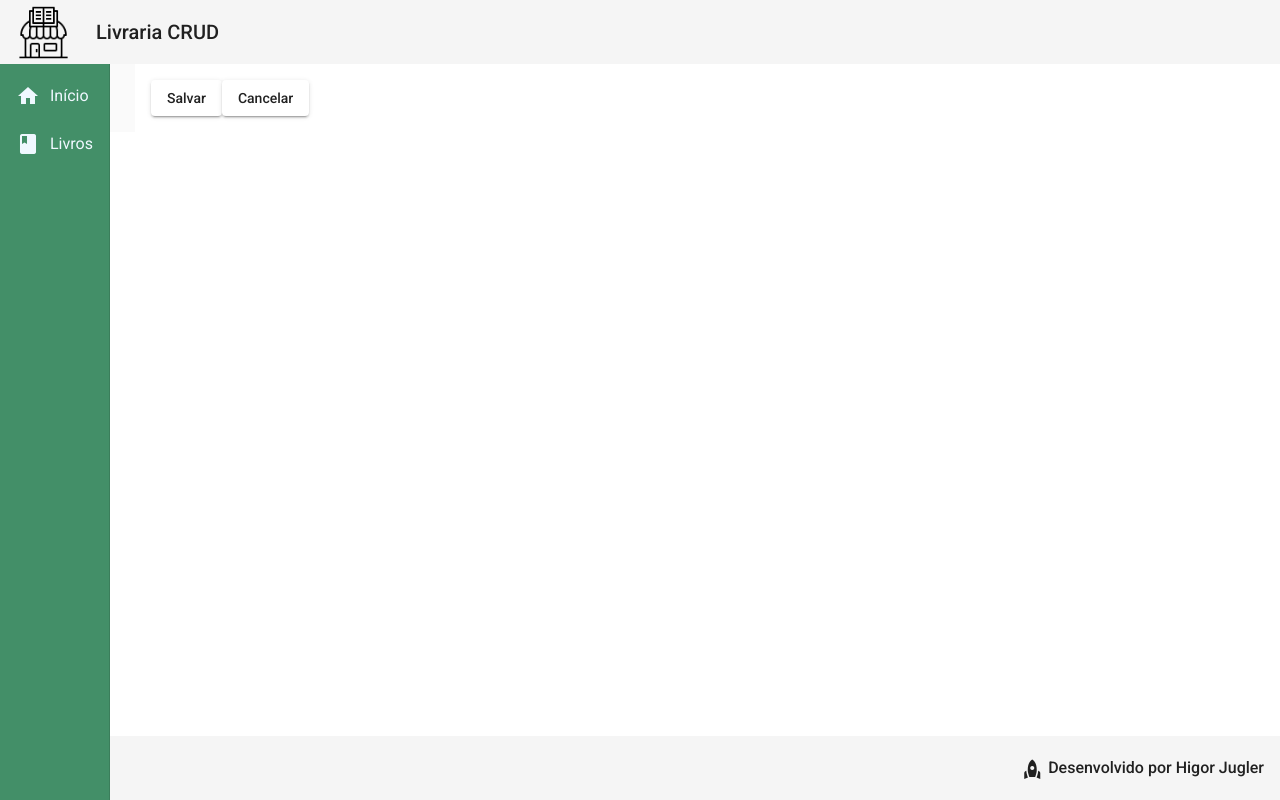
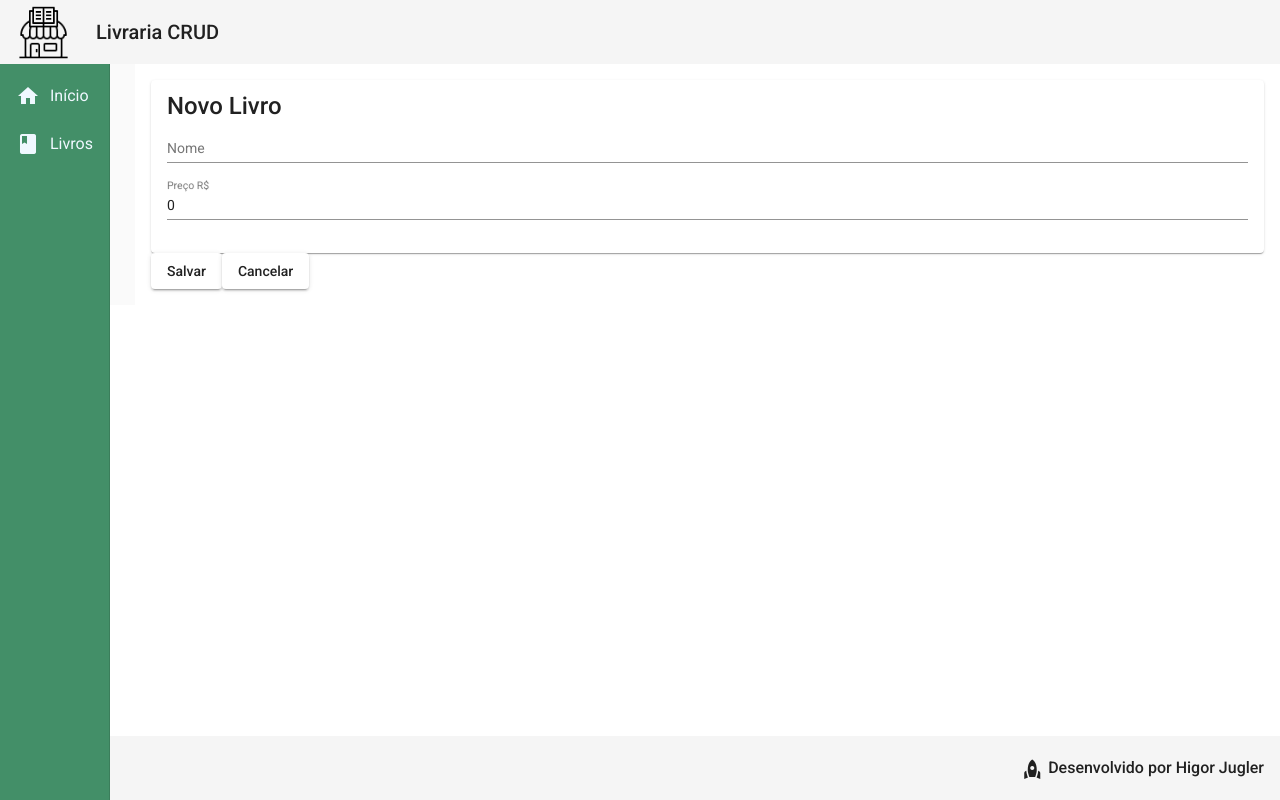
Before and after one commit to higor-jugler/livraria-crud, an Angular app in the folder frontend/: page /products/create in a window 1280 px wide. Built offline with nearby package versions, Linux system fonts and the light colour scheme.

Commit message:
Implementado formulario para cadastrar livro

```diff
--- a/frontend/src/app/components/product/product-create/product-create.component.css
+++ b/frontend/src/app/components/product/product-create/product-create.component.css
@@ -0,0 +1,4 @@
+form {
+    display: flex;
+    flex-direction: column;
+}
--- a/frontend/src/app/components/product/product-create/product-create.component.html
+++ b/frontend/src/app/components/product/product-create/product-create.component.html
@@ -1,2 +1,15 @@
+<mat-card>
+    <mat-card-title>Novo Livro</mat-card-title>
+    <form>
+        <mat-form-field>
+            <input matInput placeholder="Nome"
+            [(ngModel)]="product.name" name="name">
+        </mat-form-field>
+        <mat-form-field>
+            <input matInput placeholder="Preço R$"
+            [(ngModel)]="product.price" name="price">
+        </mat-form-field>
+    </form>
+</mat-card>
 <button mat-raised-button (click)="save()">Salvar</button>
 <button mat-raised-button (click)="cancel()">Cancelar</button>
```
Also changed, not shown: frontend/src/app/app.module.ts (+9 -1 lines), 1 other file (tests, documents, lock files or other folders).
